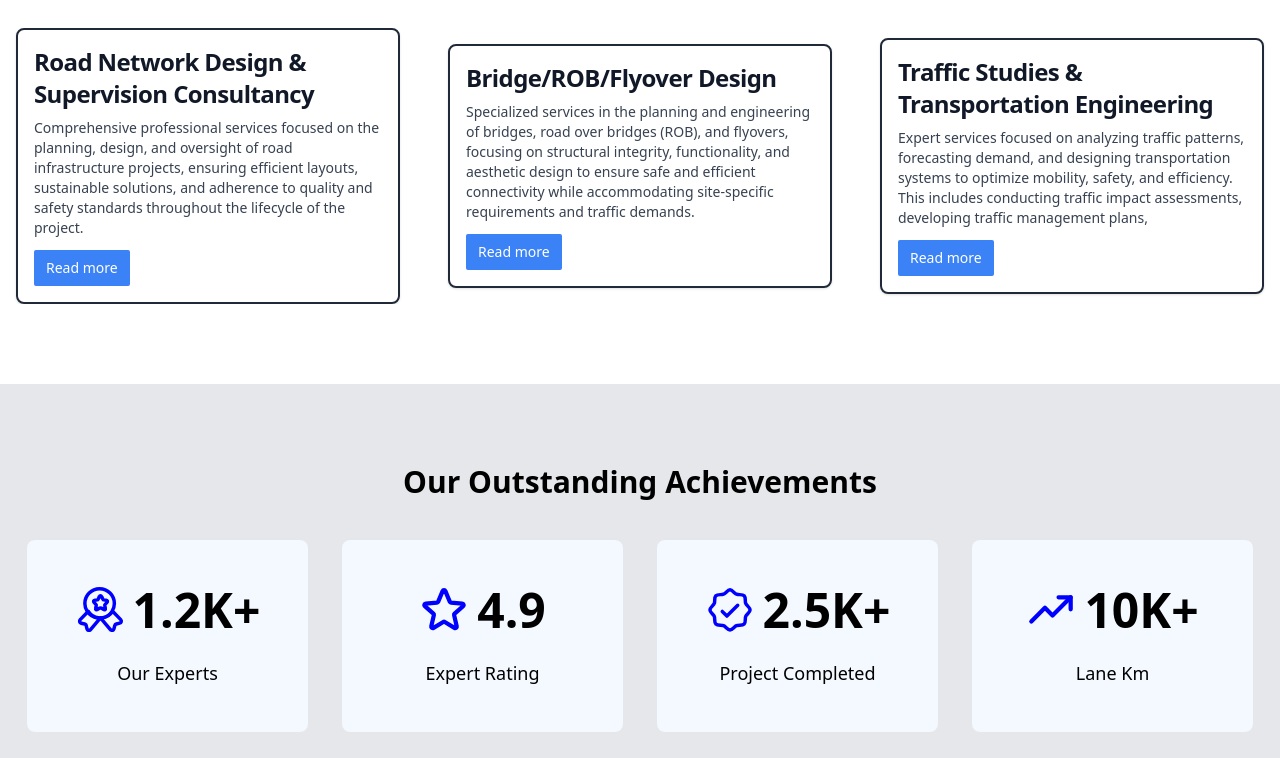
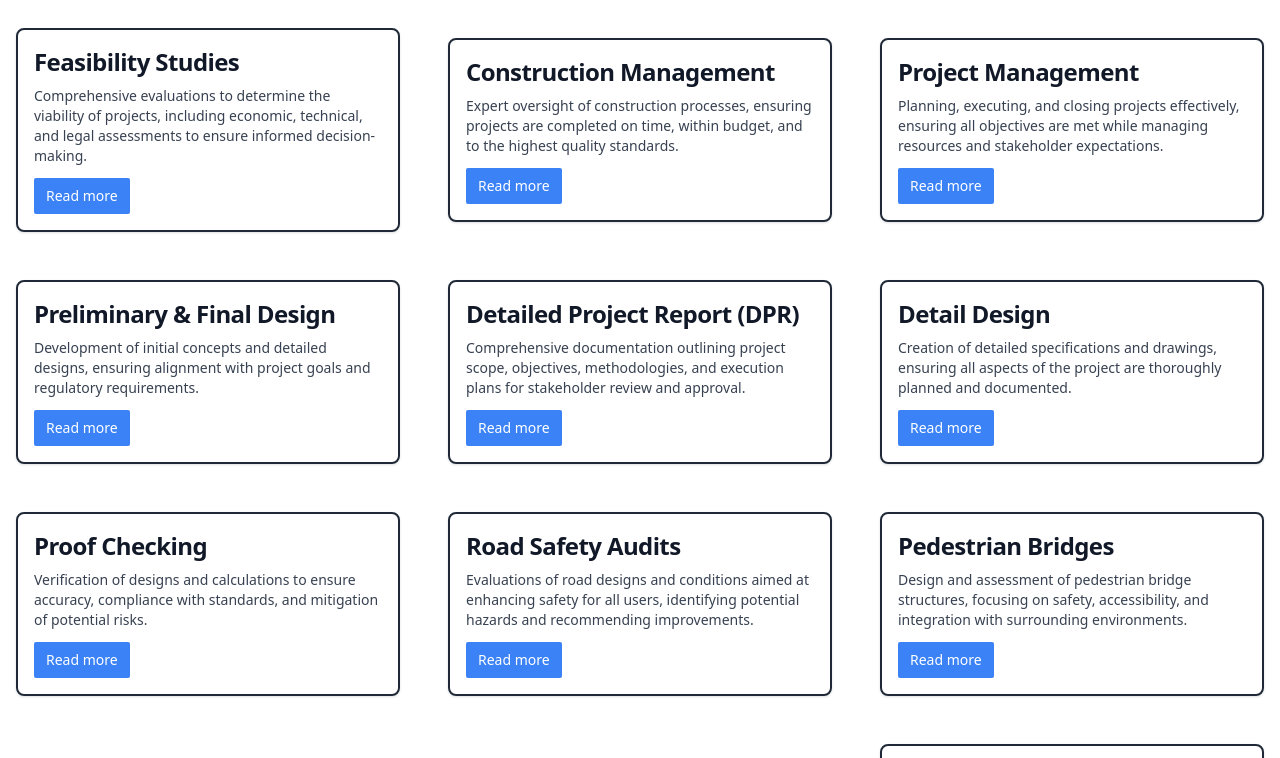
Before and after one commit to imverma09/designLine, a React (Create React App) app: page / in a window 1280 px wide. Shown: the part 1620-2378 px from the top of the page. Built offline with nearby package versions, Linux system fonts and the light colour scheme.

Commit message:
add service

```diff
--- a/src/components/Achievement.jsx
+++ b/src/components/Achievement.jsx
@@ -35,7 +35,7 @@ function Achievement() {
             <div className="flex flex-row justify-center items-center">
               <SvgIcon3 />
               <p className="font-bold text-3xl sm:text-4xl lg:text-5xl leading-9 text-primary ml-2">
-                2.5K+
+                200 +
               </p>
             </div>
             <p className="font-medium text-base sm:text-lg leading-6 mt-3 md:mt-6 text-center line-clamp-1">
--- a/src/components/data/main.js
+++ b/src/components/data/main.js
@@ -52,25 +52,77 @@ export const sliderData = {
 
 export const serviceData = [
   {
-    id : 1,
-    img : "/images/rode11.webp",
-    heading: "Road Network Design & Supervision Consultancy",
-    description:
-    "Comprehensive professional services focused on the planning, design, and oversight of road infrastructure projects, ensuring efficient layouts, sustainable solutions, and adherence to quality and safety standards throughout the lifecycle of the project.",
+    id: 1,
+    img: "/images/feasibilityStudies.jpeg",
+    heading: "Feasibility Studies",
+    description: "Comprehensive evaluations to determine the viability of projects, including economic, technical, and legal assessments to ensure informed decision-making."
   },
   {
-    id : 2,
-    img : "/images/rodeDesign.jpeg",
-    heading: "Bridge/ROB/Flyover Design",
-    description:
-    "Specialized services in the planning and engineering of bridges, road over bridges (ROB), and flyovers, focusing on structural integrity, functionality, and aesthetic design to ensure safe and efficient connectivity while accommodating site-specific requirements and traffic demands.",
+    id: 2,
+    img: "/images/constructionManagement.jpeg",
+    heading: "Construction Management",
+    description: "Expert oversight of construction processes, ensuring projects are completed on time, within budget, and to the highest quality standards."
   },
   {
-    id : 3,
-    img : "/images/rodeDesign.jpeg",
-    heading: "Traffic Studies & Transportation Engineering",
-    description:
-      "Expert services focused on analyzing traffic patterns, forecasting demand, and designing transportation systems to optimize mobility, safety, and efficiency. This includes conducting traffic impact assessments, developing traffic management plans,"}
+    id: 3,
+    img: "/images/projectManagement.jpeg",
+    heading: "Project Management",
+    description: "Planning, executing, and closing projects effectively, ensuring all objectives are met while managing resources and stakeholder expectations."
+  },
+  {
+    id: 4,
+    img: "/images/preliminaryFinalDesign.jpeg",
+    heading: "Preliminary & Final Design",
+    description: "Development of initial concepts and detailed designs, ensuring alignment with project goals and regulatory requirements."
+  },
+  {
+    id: 5,
+    img: "/images/detailedProjectReport.jpeg",
+    heading: "Detailed Project Report (DPR)",
+    description: "Comprehensive documentation outlining project scope, objectives, methodologies, and execution plans for stakeholder review and approval."
+  },
+  {
+    id: 6,
+    img: "/images/detailDesign.jpeg",
+    heading: "Detail Design",
+    description: "Creation of detailed specifications and drawings, ensuring all aspects of the project are thoroughly planned and documented."
+  },
+  {
+    id: 7,
+    img: "/images/proofChecking.jpeg",
+    heading: "Proof Checking",
+    description: "Verification of designs and calculations to ensure accuracy, compliance with standards, and mitigation of potential risks."
+  },
+  {
+    id: 8,
+    img: "/images/roadSafetyAudits.jpeg",
+    heading: "Road Safety Audits",
+    description: "Evaluations of road designs and conditions aimed at enhancing safety for all users, identifying potential hazards and recommending improvements."
+  },
+  {
+    id: 9,
+    img: "/images/pedestrianBridges.jpeg",
+    heading: "Pedestrian Bridges",
+    description: "Design and assessment of pedestrian bridge structures, focusing on safety, accessibility, and integration with surrounding environments."
+  },
+  {
+    id: 10,
+    img: "/images/buildingDesign.jpeg",
+    heading: "Building Design",
+    description: "Architectural and structural design services for various types of buildings, ensuring functionality, safety, and aesthetic appeal."
+  },
+  {
+    id: 11,
+    img: "/images/roadEvaluation.jpeg",
+    heading: "Road Evaluation",
+    description: "Comprehensive assessments of road conditions, including pavement strength, traffic counts, and structural evaluations to inform maintenance and improvements."
+  },
+  {
+    id: 12,
+    img: "/images/environmentalStudies.jpeg",
+    heading: "Environmental & Social Studies",
+    description: "Impact assessments and proposals for forest clearance, ensuring compliance with environmental regulations and promoting sustainable development."
+  }
 ];
 
 export const SvgIcon1 = ({
@@ -244,7 +296,7 @@ export const footerData = {
   instruction:
     " © Copyright 2025, All Rights Reserved by Design Line . PVT. LTD",
   contact: "+91 81684 44506",
-  email: "info@dlcsgroup.in",
+  email: "tech.designlinepvtltd@gmail.com",
   adress: `DSS71, Huda Market, Sector 15A, Hisar (125001)`,
 };
 
@@ -309,7 +361,7 @@ export const careerPage = {
   img : "/images/team.jpeg",
   heading : "Life at Design line Group",
   paragraph1 : "At Design Line Consultancy Services Private Limited, we believe that our people are our greatest asset. We are always looking for passionate, skilled, and driven professionals to join our team and contribute to innovative solutions in road network design and supervision consultancy.",
-  paragraph2 : "Explore exciting career opportunities with us! If you're ready to make an impact, check out our latest job openings or submit your resume at [your email or application link. Join us in building smarter, sustainable, and well-planned infrastructure for the future!"
+  paragraph2 : "Explore exciting career opportunities with us! If you're ready to make an impact, check out our latest job openings or submit your resume at your email or application link. Join us in building smarter, sustainable, and well-planned infrastructure for the future!"
 }
 
  export const benefitsSection = {
@@ -335,7 +387,7 @@ img : "/images/team2.webp"
    heading : "Openings at Design Line" ,
    paragraph : "At Design Line Consultancy Services Private Limited, we are always looking for talented and passionate professionals to join our team. If you’re ready to take your career to the next level in the road network design and supervision consultancy sector, explore our current job opportunities below.",
    emailText : "You are welcome to send your resume to following email:",
-   email : "info@dlcsgroup.in",
+   email : "tech.designlinepvtltd@gmail.com",
    text : "We will respond to you once there is a suitable opening."
  }
 
```
Also changed, not shown: src/components/Service.jsx (line endings or trailing spaces).
